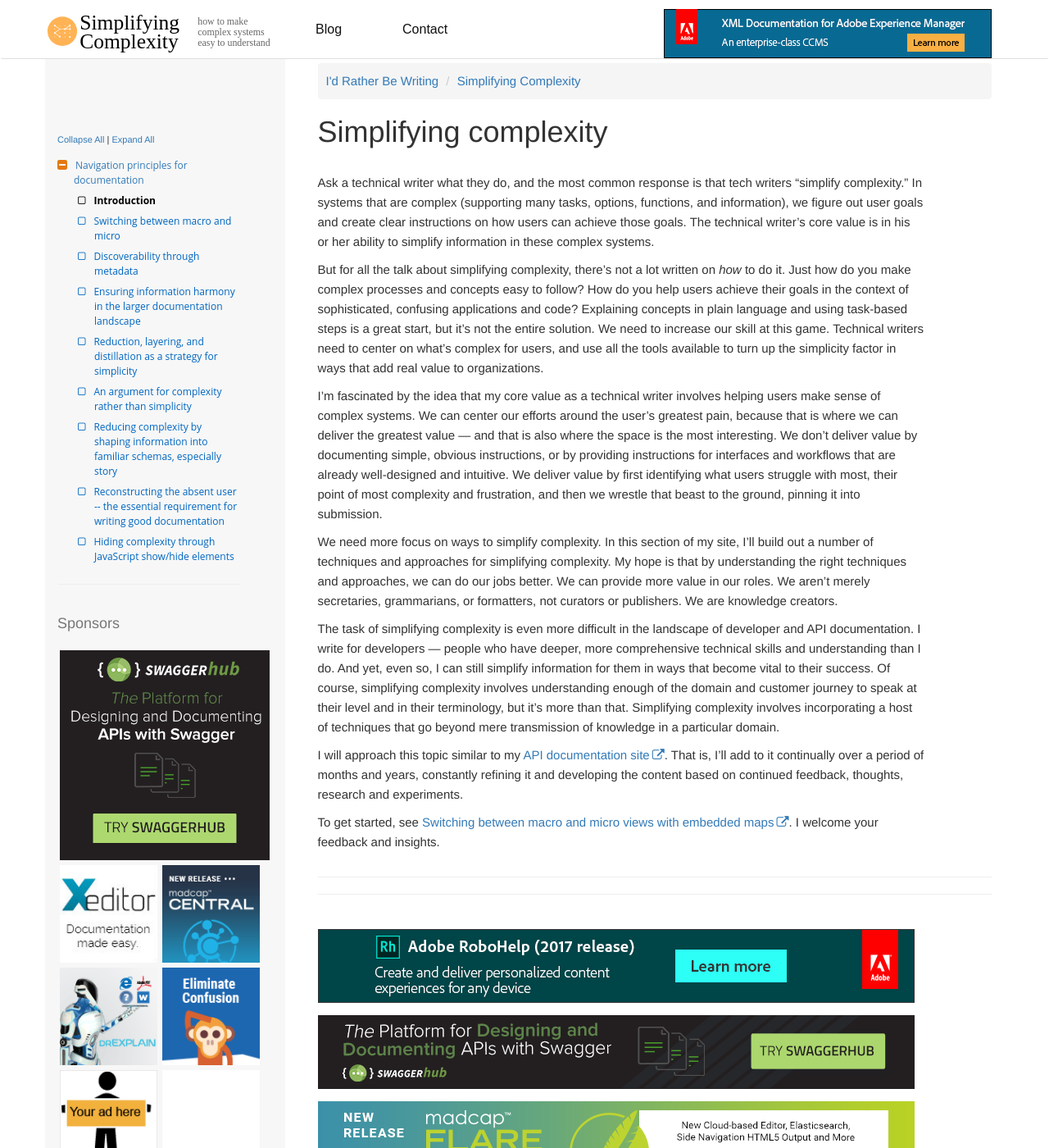
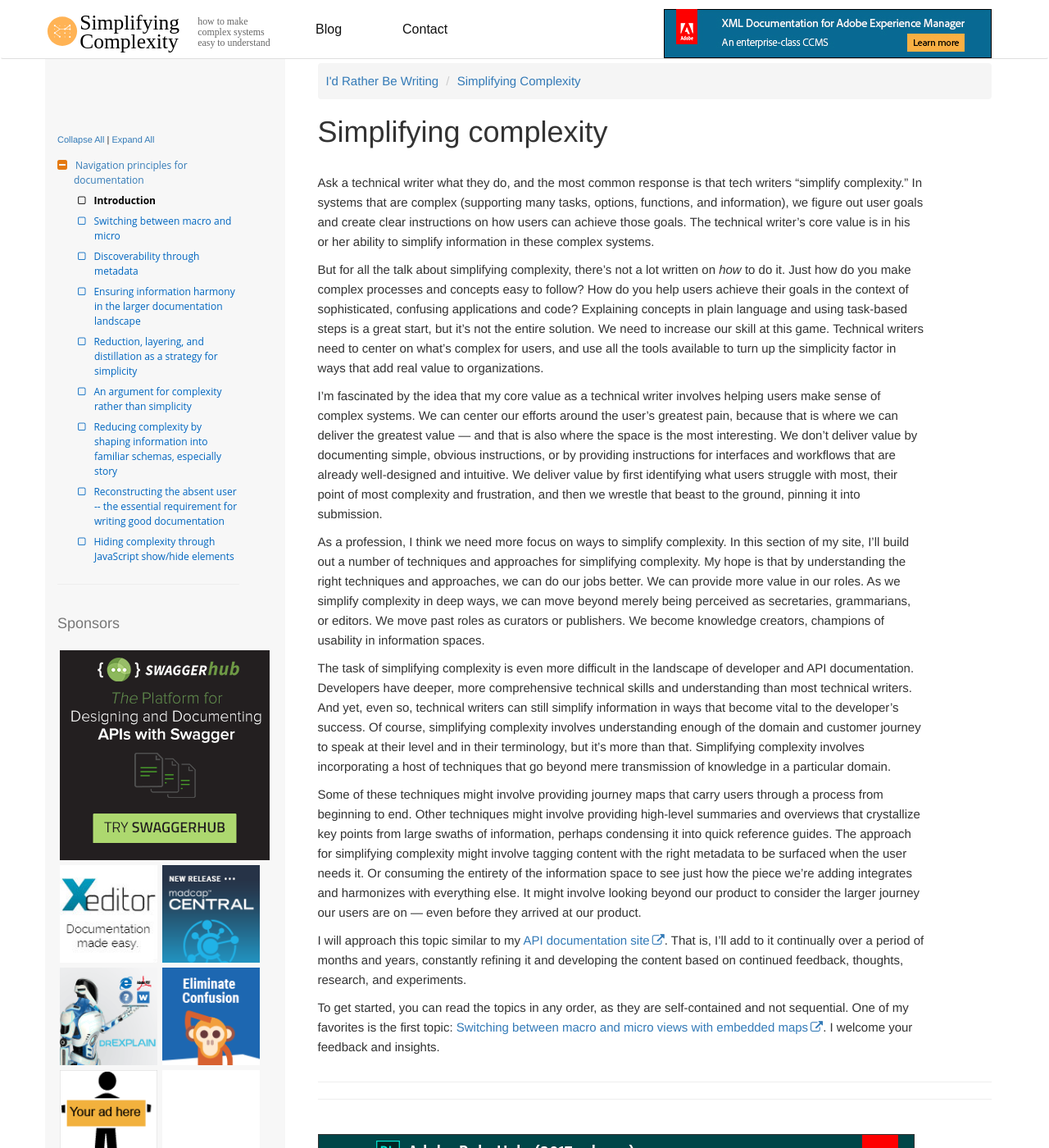
Before and after one commit to tomjoht/simplifying-complexity, a Jekyll site: the page built from _docs/index.md, in a window 1280 px wide and 1400 px high. Shown: the whole window at 82% size. Built offline with Jekyll 4.4.1, drawn with Linux system fonts in a browser that asks for light colours; nearby versions of some CDN libraries; comment, search, counter and statistics services are not loaded; a style sheet for code colours, icons or effects is not loaded.

Commit message:
updated intro page

```diff
--- a/_docs/index.md
+++ b/_docs/index.md
@@ -7,12 +7,14 @@ Ask a technical writer what they do, and the most common response is that tech w
 
 But for all the talk about simplifying complexity, there's not a lot written on *how* to do it. Just how do you make complex processes and concepts easy to follow? How do you help users achieve their goals in the context of sophisticated, confusing applications and code? Explaining concepts in plain language and using task-based steps is a great start, but it's not the entire solution. We need to increase our skill at this game. Technical writers need to center on what's complex for users, and use all the tools available to turn up the simplicity factor in ways that add real value to organizations.
 
-I'm fascinated by the idea that my core value as a technical writer involves helping users make sense of complex systems. We can center our efforts around the user's greatest pain, because that is where we can deliver the greatest value &mdash; and that is also where the space is the most interesting. We don't deliver value by documenting simple, obvious instructions, or by providing instructions for interfaces and workflows that are already well-designed and intuitive. We deliver value by first identifying what users struggle with most, their point of most complexity and frustration, and then we wrestle that beast to the ground, pinning it into submission.
+I’m fascinated by the idea that my core value as a technical writer involves helping users make sense of complex systems. We can center our efforts around the user’s greatest pain, because that is where we can deliver the greatest value — and that is also where the space is the most interesting. We don’t deliver value by documenting simple, obvious instructions, or by providing instructions for interfaces and workflows that are already well-designed and intuitive. We deliver value by first identifying what users struggle with most, their point of most complexity and frustration, and then we wrestle that beast to the ground, pinning it into submission.
 
-We need more focus on ways to simplify complexity. In this section of my site, I'll build out a number of techniques and approaches for simplifying complexity. My hope is that by understanding the right techniques and approaches, we can do our jobs better. We can provide more value in our roles. We aren't merely secretaries, grammarians, or formatters, not curators or publishers. We are knowledge creators.
+As a profession, I think we need more focus on ways to simplify complexity. In this section of my site, I'll build out a number of techniques and approaches for simplifying complexity. My hope is that by understanding the right techniques and approaches, we can do our jobs better. We can provide more value in our roles. As we simplify complexity in deep ways, we can move beyond merely being perceived as secretaries, grammarians, or editors. We move past roles as curators or publishers. We become knowledge creators, champions of usability in information spaces.
 
-The task of simplifying complexity is even more difficult in the landscape of developer and API documentation. I write for developers &mdash; people who have deeper, more comprehensive technical skills and understanding than I do. And yet, even so, I can still simplify information for them in ways that become vital to their success. Of course, simplifying complexity involves understanding enough of the domain and customer journey to speak at their level and in their terminology, but it's more than that. Simplifying complexity involves incorporating a host of techniques that go beyond mere transmission of knowledge in a particular domain.
+The task of simplifying complexity is even more difficult in the landscape of developer and API documentation. Developers have deeper, more comprehensive technical skills and understanding than most technical writers. And yet, even so, technical writers can still simplify information in ways that become vital to the developer's success. Of course, simplifying complexity involves understanding enough of the domain and customer journey to speak at their level and in their terminology, but it's more than that. Simplifying complexity involves incorporating a host of techniques that go beyond mere transmission of knowledge in a particular domain.
 
-I will approach this topic similar to my [API documentation site](http://idratherbewriting.com/learnapidoc/). That is, I'll add to it continually over a period of months and years, constantly refining it and developing the content based on continued feedback, thoughts, research and experiments.
+Some of these techniques might involve providing journey maps that carry users through a process from beginning to end. Other techniques might involve providing high-level summaries and overviews that crystallize key points from large swaths of information, perhaps condensing it into quick reference guides. The approach for simplifying complexity might involve tagging content with the right metadata to be surfaced when the user needs it. Or consuming the entirety of the information space to see just how the piece we're adding integrates and harmonizes with everything else. It might involve looking beyond our product to consider the larger journey our users are on &mdash; even before they arrived at our product.
 
-To get started, see [Switching between macro and micro views with embedded maps](http://idratherbewriting.com/simplifying-complexity/macro-micro.html). I welcome your feedback and insights.
+I will approach this topic similar to my [API documentation site](http://idratherbewriting.com/learnapidoc/). That is, I'll add to it continually over a period of months and years, constantly refining it and developing the content based on continued feedback, thoughts, research, and experiments.
+
+To get started, you can read the topics in any order, as they are self-contained and not sequential. One of my favorites is the first topic: [Switching between macro and micro views with embedded maps](http://idratherbewriting.com/simplifying-complexity/macro-micro.html). I welcome your feedback and insights.
```
